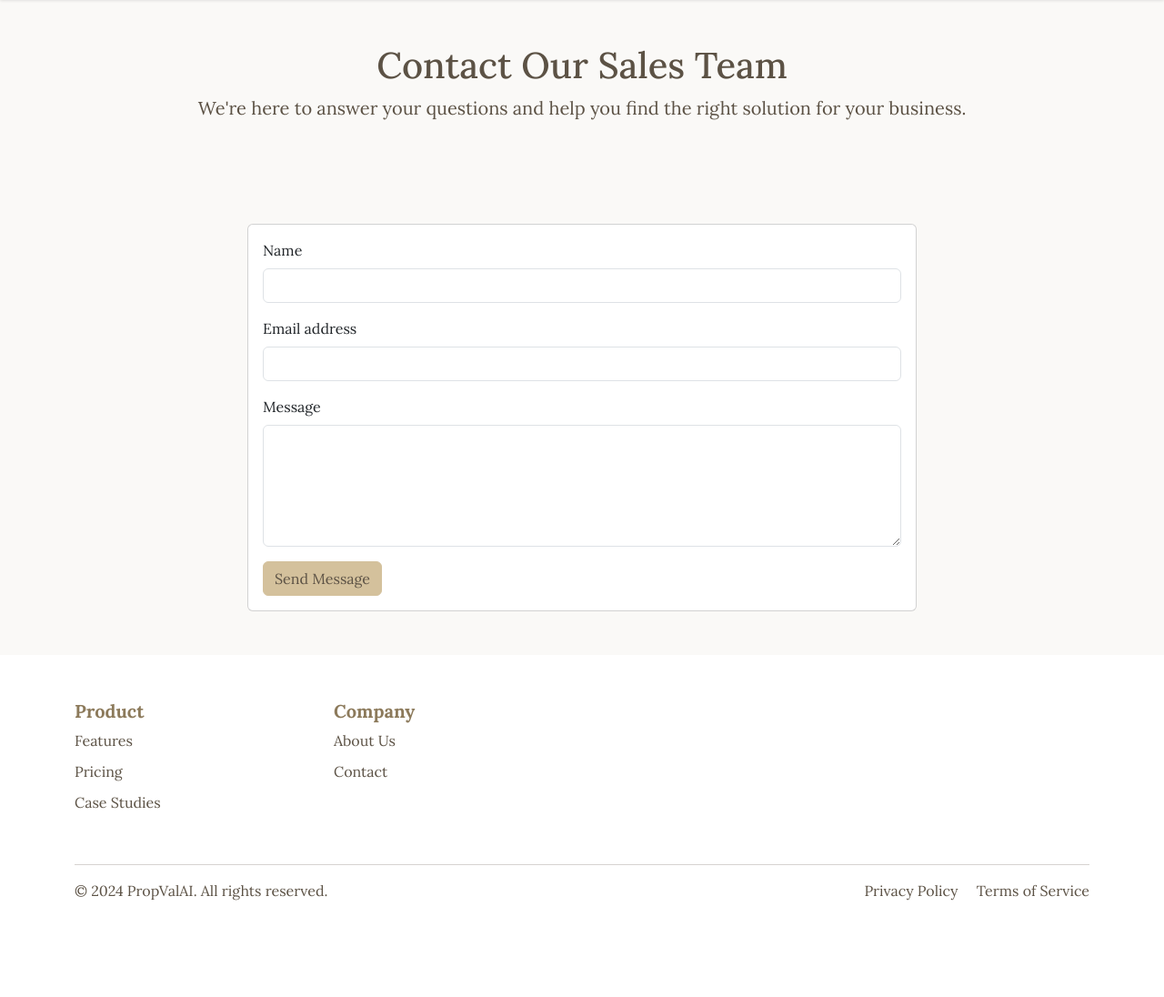
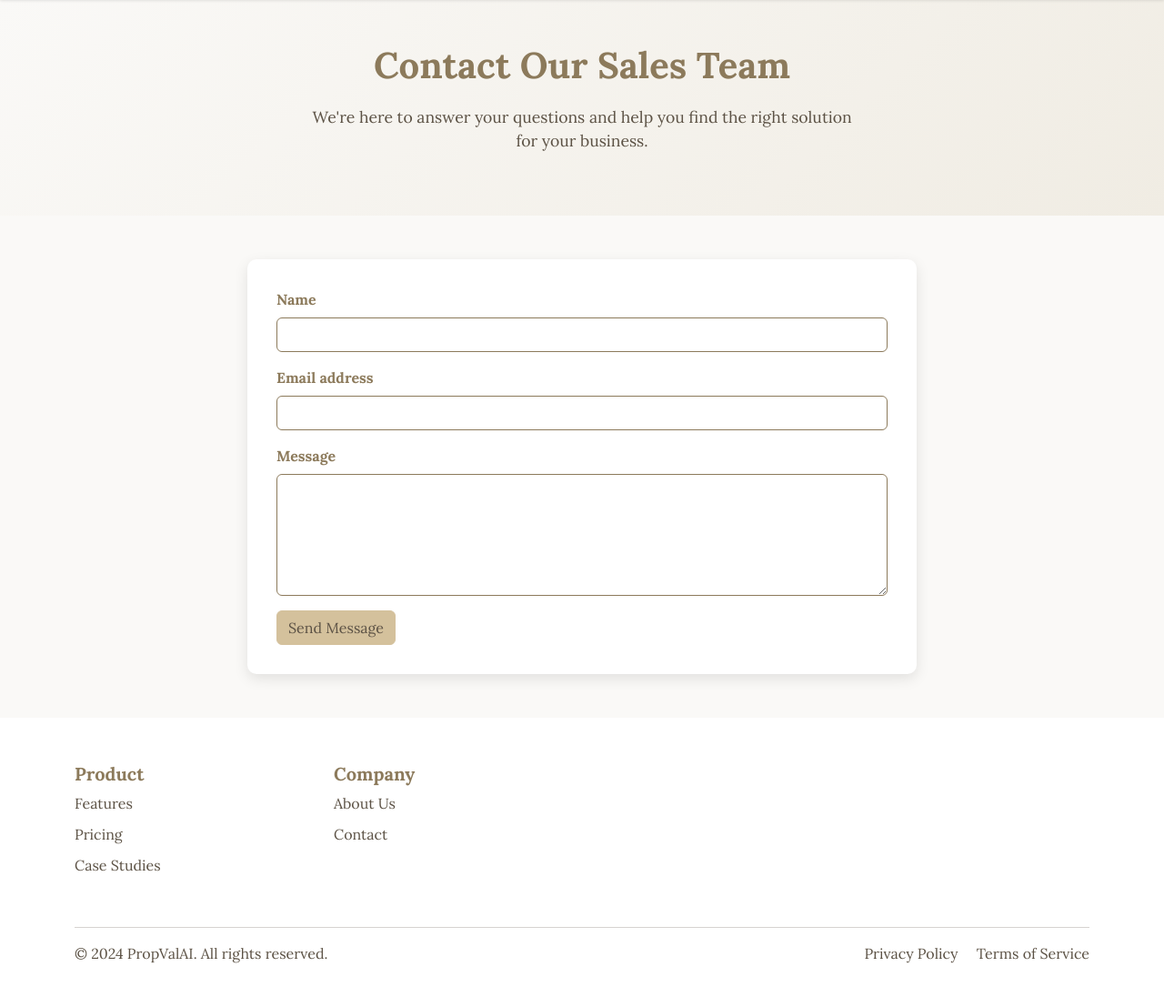
Before and after one commit to JadoreThompson/property-valuation-v2, a Flask app: page /contact-sales in a window 1280 px wide. Shown: the part 56-1152 px from the top of the page at 91% size. Before the commit the page ends 1046 px from the top, so only its background shows below. Run offline with Flask 3, Linux system fonts and the light colour scheme; some libraries are stand-ins or nearby versions.

Commit message:
wip - contact sales styles

```diff
--- a/WebApp/static/styles.css
+++ b/WebApp/static/styles.css
@@ -320,3 +320,60 @@ body {
         margin-bottom: 2rem;
     }
 }
+
+
+/* Contact Sales Styles */
+/* Contact Sales Page Styles */
+.contact-hero {
+    background: linear-gradient(135deg, #faf9f7 0%, #f0ece3 100%);
+    padding: 60px 0;
+}
+.contact-hero h1 {
+    font-size: 2.5rem;
+    font-weight: bold;
+    color: var(--secondary-color);
+}
+.contact-hero p {
+    font-size: 1.1rem;
+    max-width: 600px;
+    margin: 20px auto;
+}
+.contact-form .card {
+    border: none;
+    border-radius: 10px;
+    box-shadow: 0 5px 15px rgba(0,0,0,0.1);
+}
+.contact-form .card-body {
+    padding: 2rem;
+}
+.contact-form .form-label {
+    color: var(--secondary-color);
+    font-weight: bold;
+}
+.contact-form .form-control {
+    border-color: var(--secondary-color);
+}
+.contact-form .form-control:focus {
+    border-color: var(--primary-color);
+    box-shadow: 0 0 0 0.2rem rgba(212, 193, 156, 0.25);
+
+.contact-form .btn-primary {
+    background-color: var(--primary-color);
+    border-color: var(--primary-color);
+    color: var(--text-color);
+    font-weight: bold;
+    padding: 10px 20px;
+}
+.contact-form .btn-primary:hover {
+    background-color: var(--secondary-color);
+    border-color: var(--secondary-color);
+    color: white;
+}
+@media (max-width: 768px) {
+    .contact-hero h1 {
+        font-size: 2rem;
+    }
+    .contact-hero p {
+        font-size: 1rem;
+    }
+}
--- a/WebApp/templates/contact-sales.html
+++ b/WebApp/templates/contact-sales.html
@@ -91,6 +91,4 @@
         </div>
     </div>
 </footer>
-
-<script src="https://cdn.jsdelivr.net/npm/bootstrap@5.3.0-alpha1/dist/js/bootstrap.bundle.min.js"></script>
 {% endblock %}
--- a/WebApp/templates/index.html
+++ b/WebApp/templates/index.html
@@ -5,7 +5,7 @@
 {% block content %}
 <nav class="navbar navbar-expand-lg navbar-light">
     <div class="container">
-        <a class="navbar-brand" href="#">PropValAI</a>
+        <a class="navbar-brand" href="/">PropValAI</a>
         <button class="navbar-toggler" type="button" data-bs-toggle="collapse" data-bs-target="#navbarNav" aria-controls="navbarNav" aria-expanded="false" aria-label="Toggle navigation">
             <span class="navbar-toggler-icon"></span>
         </button>
@@ -15,13 +15,13 @@
 <!--                    <a class="nav-link" href="#">Features</a>-->
 <!--                </li>-->
                 <li class="nav-item">
-                    <a class="nav-link" href="#">Pricing</a>
+                    <a class="nav-link" href="/pricing">Pricing</a>
                 </li>
 <!--                <li class="nav-item">-->
 <!--                    <a class="nav-link" href="#">Case Studies</a>-->
 <!--                </li>-->
                 <li class="nav-item">
-                    <a class="nav-link" href="#">Contact</a>
+                    <a class="nav-link" href="/contact-sales">Contact Sales</a>
                 </li>
             </ul>
         </div>
--- a/WebApp/templates/pricing.html
+++ b/WebApp/templates/pricing.html
@@ -19,7 +19,7 @@
                     <a class="nav-link active" href="/pricing">Pricing</a>
                 </li>
                 <li class="nav-item">
-                    <a class="nav-link" href="/contact">Contact</a>
+                    <a class="nav-link" href="/contact-sales">Contact Sales</a>
                 </li>
             </ul>
         </div>
```
